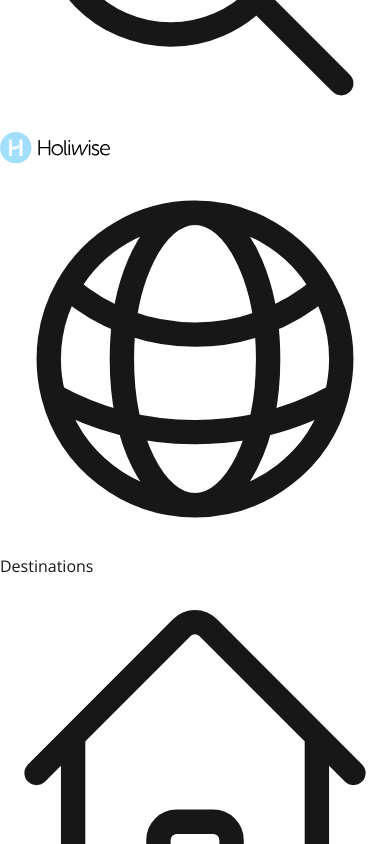
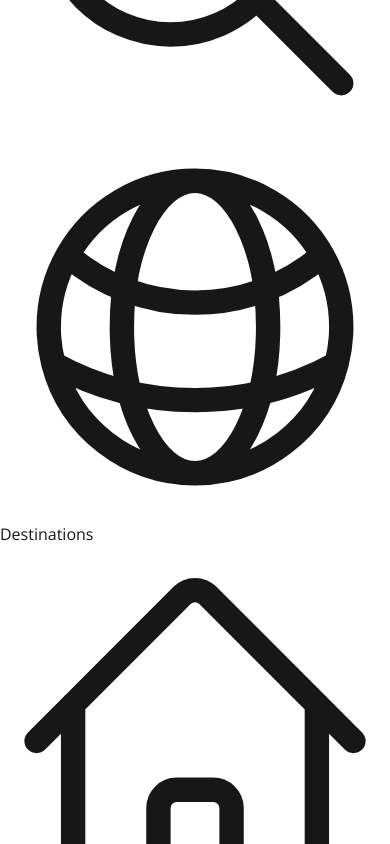
Before and after one commit to smallaev/hwtest, a Next.js app: page / in a window 390 px wide. Shown: the part 680-1524 px from the top of the page. Built offline with nearby package versions, Linux system fonts and the light colour scheme.

Commit message:
responsive menu fix

```diff
--- a/src/app/layout.tsx
+++ b/src/app/layout.tsx
@@ -1,10 +1,9 @@
 import type { Metadata } from "next";
 import "./globals.css";
-import Link from "next/link";
-import { Bars3Icon, GlobeAltIcon, HomeIcon, MagnifyingGlassIcon, TicketIcon } from "@heroicons/react/24/outline";
-import logo from '../../public/logo.svg';
-import Image from "next/image";
 import { Open_Sans } from 'next/font/google';
+import Menu from "@/components/Sidebar";
+import Header from "@/components/Header";
+import Sidebar from "@/components/Sidebar";
 
 const openSans = Open_Sans({
   variable: "--font-open-sans",
@@ -26,46 +25,9 @@ export default function RootLayout({
       <body
         className={`${openSans.className} antialiased`}
       >
-        <header className="p-[2em] border-b flex justify-between lg:hidden">
-          <Bars3Icon className="size-8" />
-          <Image
-            src={logo}
-            width={110}
-            height={40}
-            alt="logo"
-          />
-          <MagnifyingGlassIcon className="size-8" />
-        </header>
+        <Header />
         <div className="flex">
-          <section className="w-[240px] border-r flex flex-col h-[100vh] fixed ml-[-240px] lg:ml-[0]">
-            <div className="ml-[auto] mr-[auto] mb-[4em] pl-[1em] pt-[2em] w-[93%]">
-              <Image
-                src={logo}
-                width={110}
-                height={40}
-                alt="logo"
-              />
-            </div>
-            <div>
-              <ul className="w-[93%] m-[auto] text-[98%]">
-                <li>
-                  <Link href='/' className="flex items-center gap-2.5 p-[0.8em]">
-                    <GlobeAltIcon className="size-7 text-gray-300" /> Destinations
-                  </Link>
-                </li>
-                <li>
-                  <Link href='/' className="flex items-center gap-2.5 p-[0.8em]">
-                    <HomeIcon className="size-7 text-gray-300" /> Hotels
-                  </Link>
-                </li>
-                <li>
-                  <Link href='/' className="flex items-center gap-2.5 bg-[var(--hw-brand-color)] p-[0.8em] rounded-lg font-semibold">
-                    <TicketIcon className="size-7 text-black" />My Trips
-                  </Link>
-                </li>
-              </ul>
-            </div>
-          </section>
+          <Sidebar />
           <section className="ml-[0] lg:ml-[240px] sm:w-[calc(100%-240px)]">
             {children}
           </section>
--- /dev/null
+++ b/src/components/Header.tsx
@@ -0,0 +1,31 @@
+"use client"
+import { Bars3Icon, MagnifyingGlassIcon } from "@heroicons/react/24/outline";
+import Image from "next/image";
+import logo from '../../public/logo.svg';
+import Menu from "./Menu";
+import { useState } from "react";
+
+const Header = () => {
+  const [menuOpen, setMenuOpen] = useState(false);
+
+  const toggleMenu = () => {
+    setMenuOpen(prevOpen => !prevOpen);
+  }
+  return <>
+    <header className="p-[2em] border-b flex justify-between lg:hidden">
+      <Bars3Icon className="size-8" onClick={toggleMenu} />
+      <Image
+        src={logo}
+        width={110}
+        height={40}
+        alt="logo"
+      />
+      <MagnifyingGlassIcon className="size-8" />
+    </header>
+    <section className={menuOpen ? 'lg:hidden block' : 'hidden'}>
+      <Menu />
+    </section>
+  </>
+}
+
+export default Header;
--- /dev/null
+++ b/src/components/Menu.tsx
@@ -0,0 +1,24 @@
+import Link from "next/link";
+import { GlobeAltIcon, HomeIcon, TicketIcon } from "@heroicons/react/24/outline";
+
+const Menu = () => {
+    return <ul className="w-[93%] m-[auto] text-[98%]">
+      <li>
+        <Link href='/' className="flex items-center gap-2.5 p-[0.8em]">
+          <GlobeAltIcon className="size-7 text-gray-300" /> Destinations
+        </Link>
+      </li>
+      <li>
+        <Link href='/' className="flex items-center gap-2.5 p-[0.8em]">
+          <HomeIcon className="size-7 text-gray-300" /> Hotels
+        </Link>
+      </li>
+      <li>
+        <Link href='/' className="flex items-center gap-2.5 bg-[var(--hw-brand-color)] p-[0.8em] rounded-lg font-semibold">
+          <TicketIcon className="size-7 text-black" />My Trips
+        </Link>
+      </li>
+    </ul>
+}
+
+export default Menu;
--- /dev/null
+++ b/src/components/Sidebar.tsx
@@ -0,0 +1,24 @@
+import Link from "next/link";
+import { GlobeAltIcon, HomeIcon, TicketIcon } from "@heroicons/react/24/outline";
+import Image from "next/image";
+import logo from '../../public/logo.svg';
+import Menu from "./Menu";
+
+
+const Sidebar = () => {
+    return <section className="w-[240px] border-r flex flex-col h-[100vh] fixed ml-[-240px] lg:ml-[0]">
+    <div className="ml-[auto] mr-[auto] mb-[4em] pl-[1em] pt-[2em] w-[93%]">
+      <Image
+        src={logo}
+        width={110}
+        height={40}
+        alt="logo"
+      />
+    </div>
+    <div>
+      <Menu />
+    </div>
+  </section>
+}
+
+export default Sidebar;
```
